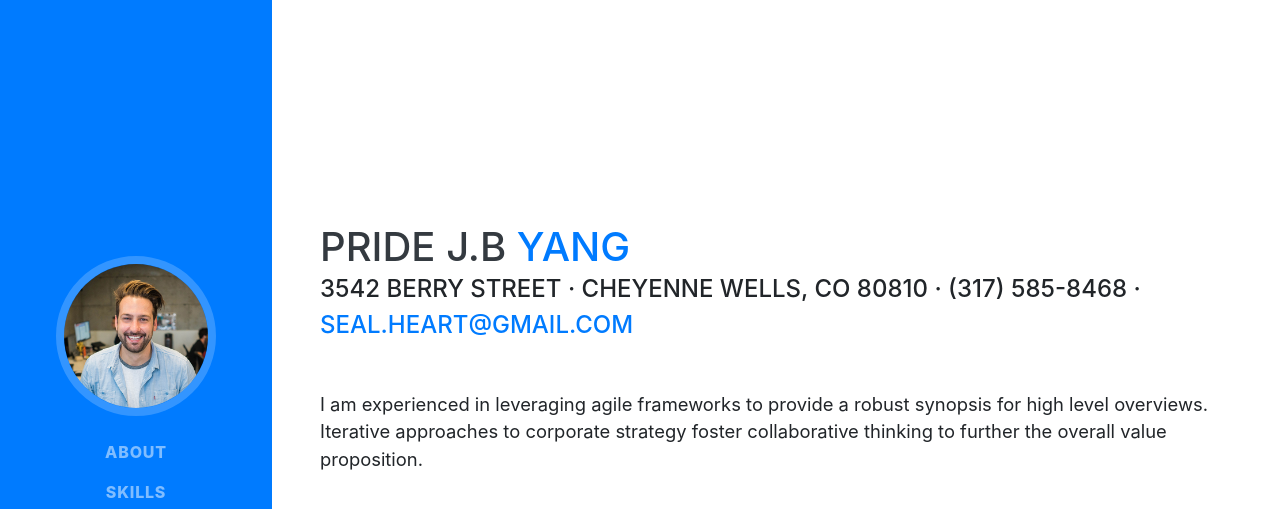
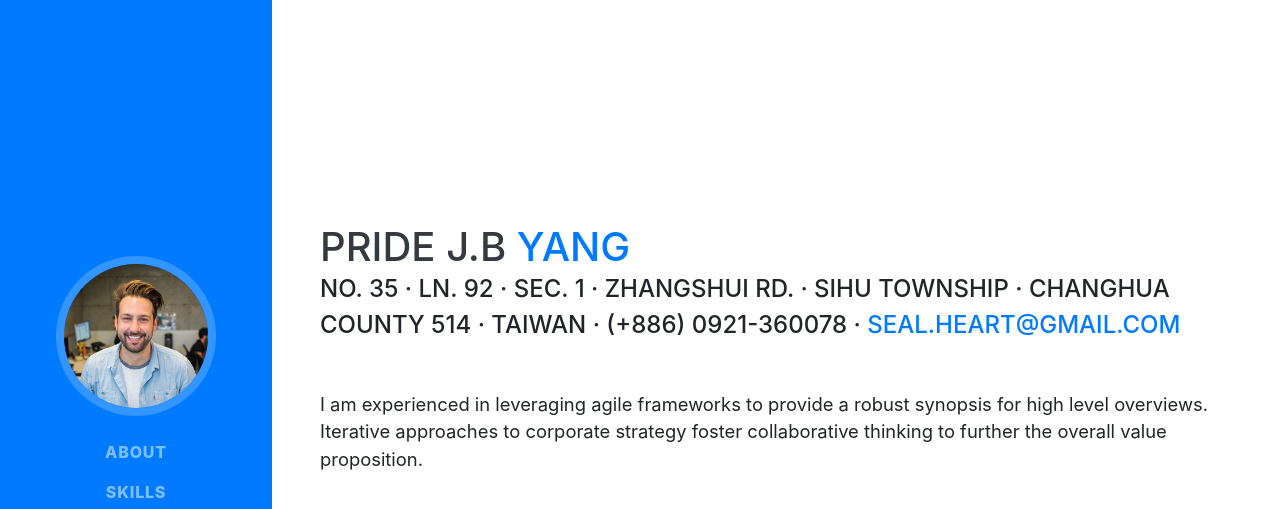
Before and after one commit to OGC-fever/resume, a website with bundled scripts: page index.html in a window 1280 px wide. Shown: the top 509 px of the page. Built offline with nearby package versions, Linux system fonts and the light colour scheme; a web font is replaced by a local one.

Commit message:
Update index.html

```diff
--- a/index.html
+++ b/index.html
@@ -68,7 +68,7 @@
         <h1 class="mb-0">Pride J.B
           <span class="text-primary">Yang</span>
         </h1>
-        <div class="subheading mb-5">3542 Berry Street · Cheyenne Wells, CO 80810 · (317) 585-8468 ·
+        <div class="subheading mb-5">No. 35 · Ln. 92 · Sec. 1 · Zhangshui Rd. · Sihu Township · Changhua County 514 · Taiwan · (+886) 0921-360078 ·
           <a href="mailto:seal.heart@gmail.com">seal.heart@gmail.com</a>
         </div>
         <p class="lead mb-5">I am experienced in leveraging agile frameworks to provide a robust synopsis for high level overviews. Iterative approaches to corporate strategy foster collaborative thinking to further the overall value proposition.</p>
```
